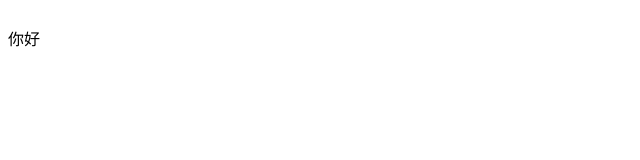
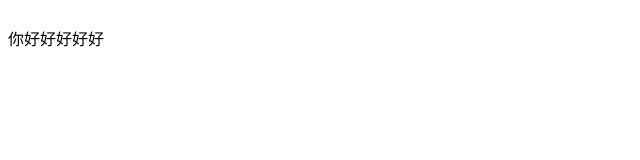
Before and after one commit to lsx1127/lsx1127.github.io, a plain HTML site: page index.html in a window 1280 px wide. Shown: the full height of the page, 0-640 px from the left. Drawn offline with Linux system fonts and the light colour scheme.

Commit message:
Update index.html

```diff
--- a/index.html
+++ b/index.html
@@ -1 +1 @@
-<!DOCTYPE html><html> <head>  <meta charset="UTF-8">  <title></title> </head> <body> <div>你好</div></body></html>
+<!DOCTYPE html><html> <head>  <meta charset="UTF-8">  <title></title> </head> <body> <div>你好好好好好</div></body></html>
```
